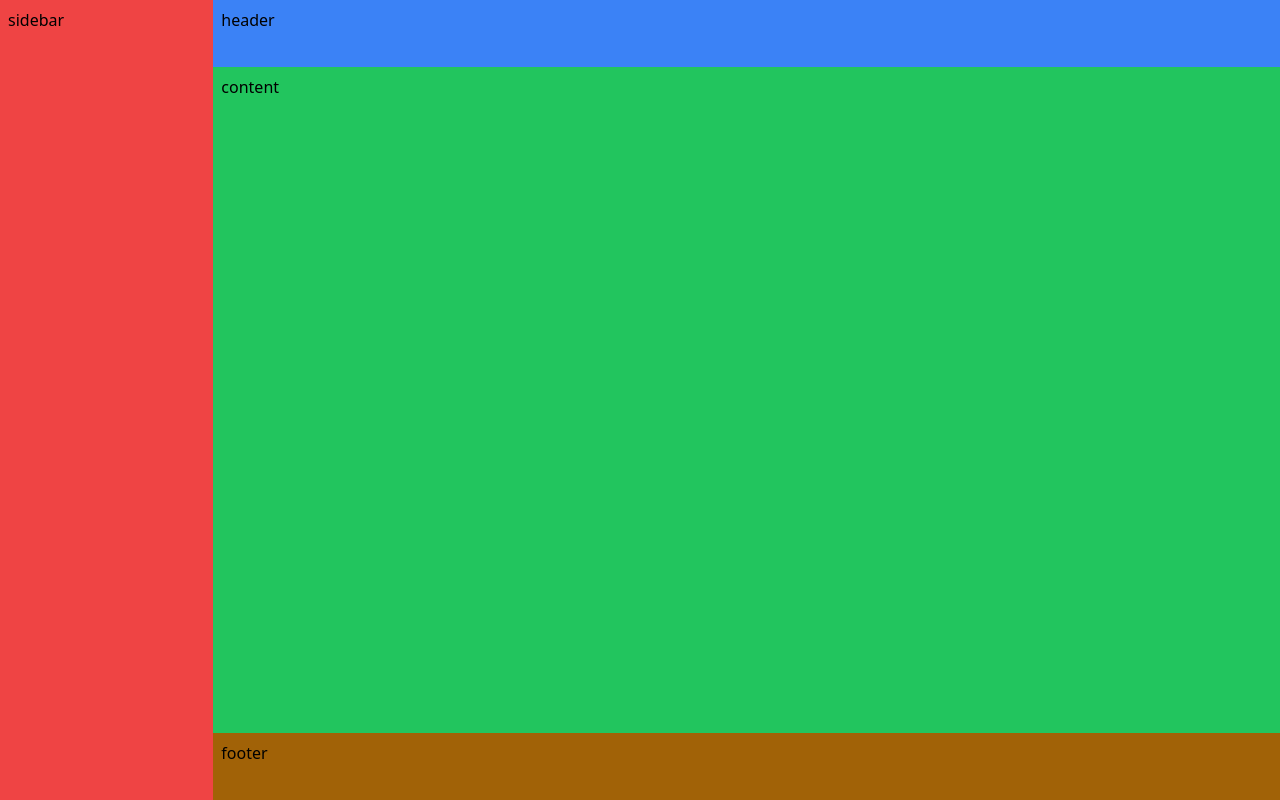
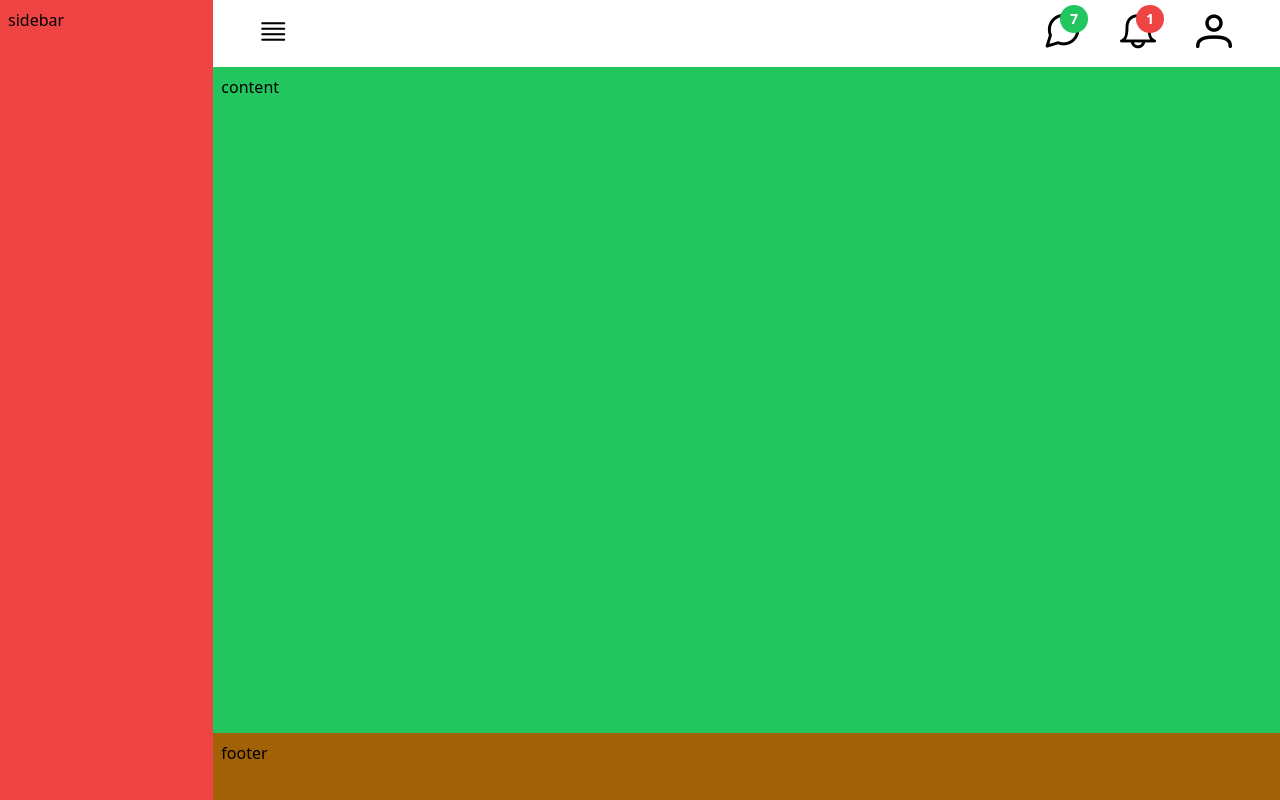
Before and after one commit to Robi-Nurhidayat/vue-tailwindcss-components-base, a Vue app: page / in a window 1280 px wide. Built offline with nearby package versions, Linux system fonts and the light colour scheme.

Commit message:
create header in HomeAdminView

```diff
--- a/package.json
+++ b/package.json
@@ -9,6 +9,7 @@
     "preview": "vite preview"
   },
   "dependencies": {
+    "primeicons": "^7.0.0",
     "vue": "^3.5.13"
   },
   "devDependencies": {
--- a/src/main.js
+++ b/src/main.js
@@ -1,5 +1,6 @@
 import { createApp } from 'vue'
 import './style.css'
 import App from './App.vue'
+import 'primeicons/primeicons.css'
 
 createApp(App).mount('#app')
--- a/src/views/admin/AdminHomeView.vue
+++ b/src/views/admin/AdminHomeView.vue
@@ -1,4 +1,16 @@
 <script setup>
+import { ref } from 'vue';
+
+
+const showSidebar = ref(true);
+
+
+const toggleShowSidebar = () => {
+
+  showSidebar.value = !showSidebar.value;
+
+}
+
 
 
 </script>
@@ -8,9 +20,25 @@
 
   <div class="grid grid-cols-12 grid-rows-12 h-screen">
     <!-- Header -->
-        <header class="col-start-3 col-span-10 bg-blue-500 p-2">
+    <header class="col-start-3 col-span-10 p-2 flex items-center">
 
-            <nav>header</nav>
+      <nav class="flex justify-between items-center px-10 w-full">
+
+        <div class="text-2xl cursor-pointer" @click="toggleShowSidebar">
+          <span class="pi pi-align-justify"></span>
+        </div>
+        <ul class="flex gap-x-10 text-4xl items-center">
+          <li class="relative cursor-pointer"><span class="pi pi-comment"></span>
+            <span
+              class="text-sm bg-green-500 px-2.5 text-white font-semibold py-1 rounded-full absolute -top-2 -right-2">7</span>
+          </li>
+          <li class="relative cursor-pointer"><span class="pi pi-bell"></span>
+            <span
+              class="text-sm bg-red-500 px-2.5 text-white font-semibold py-1 rounded-full absolute -top-2 -right-2">1</span>
+          </li>
+          <li class="cursor-pointer"><span class="pi pi-user"></span></li>
+        </ul>
+      </nav>
     </header>
 
     <!-- sidebar -->
```
Also changed, not shown: 1 other file (tests, documents, lock files or other folders). Lines whose indentation alone changed are shown as unchanged.
